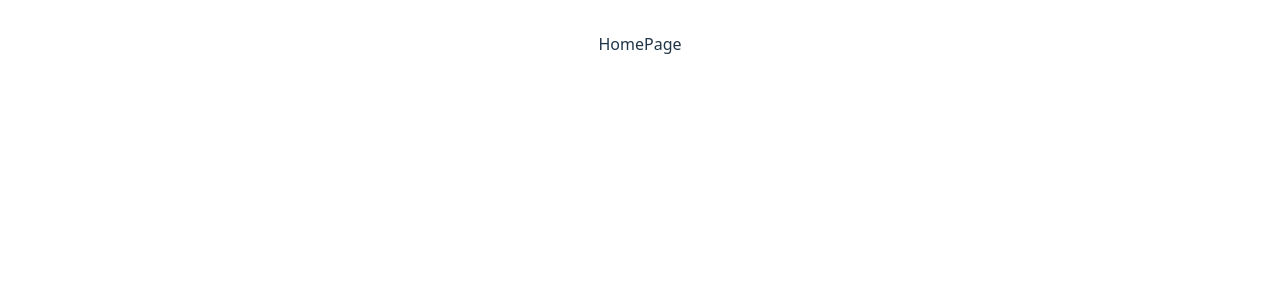
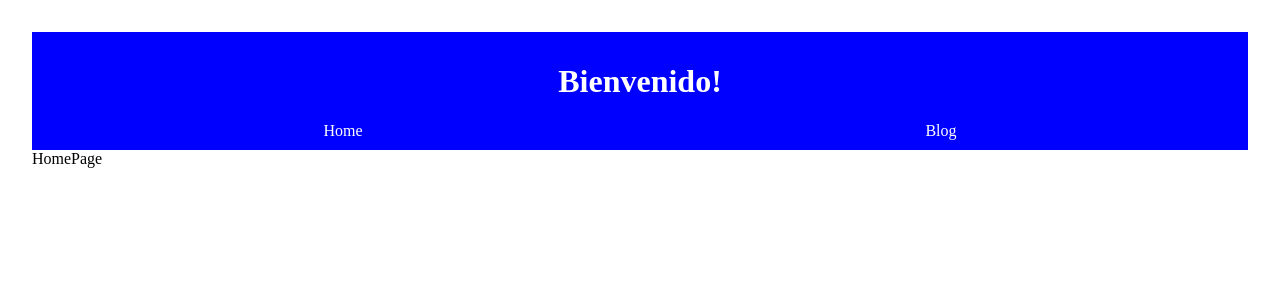
Before and after one commit to ymontenegr/prueba-paginas, a React (Vite) app: page / in a window 1280 px wide. Shown: the top 300 px of the page. Built offline with nearby package versions, Linux system fonts and the light colour scheme.

Commit message:
Creacion header con enlaces para moverse entre las paginas, funciona bien

```diff
--- /dev/null
+++ b/src/components/HeaderComponent.css
@@ -0,0 +1,19 @@
+.header {
+    background-color: blue;
+    color: white;
+    padding: 10px;
+
+    .title {
+        text-align: center;
+    }
+
+    .link-list {
+        display: flex;
+        justify-content: space-around;
+
+        .link {
+            color: white;
+            text-decoration: none;
+        }
+    }
+}
--- /dev/null
+++ b/src/components/HeaderComponent.jsx
@@ -0,0 +1,22 @@
+import { Link } from "react-router-dom";
+import "./HeaderComponent.css";
+
+function HeaderComponent() {
+  return (
+    <header className='header'>
+        <h1 className="title">Bienvenido!</h1>
+        <nav>
+            <ul className="link-list">
+                <li>
+                    <Link className="link" to="/">Home</Link>
+                </li>
+                <li>
+                    <Link className="link" to="/blog">Blog</Link>
+                </li>
+            </ul>
+        </nav>
+    </header>
+  )
+}
+
+export default HeaderComponent
--- a/src/index.css
+++ b/src/index.css
@@ -1,67 +1,9 @@
-:root {
-  font-family: system-ui, Avenir, Helvetica, Arial, sans-serif;
-  line-height: 1.5;
-  font-weight: 400;
-
-  color-scheme: light dark;
-  color: rgba(255, 255, 255, 0.87);
-  background-color: #242424;
-
-  font-synthesis: none;
-  text-rendering: optimizeLegibility;
-  -webkit-font-smoothing: antialiased;
-  -moz-osx-font-smoothing: grayscale;
+body {
+  margin: 0;
 }
 
-a {
-  font-weight: 500;
-  color: #646cff;
-  text-decoration: inherit;
+ul {
+  list-style: none;
+  margin: 0;
+  padding: 0;
 }
-a:hover {
-  color: #535bf2;
-}
-
-body {
-  margin: 0;
-  display: flex;
-  min-width: 320px;
-  min-height: 100vh;
-}
-
-h1 {
-  font-size: 3.2em;
-  line-height: 1.1;
-}
-
-button {
-  border-radius: 8px;
-  border: 1px solid transparent;
-  padding: 0.6em 1.2em;
-  font-size: 1em;
-  font-weight: 500;
-  font-family: inherit;
-  background-color: #1a1a1a;
-  cursor: pointer;
-  transition: border-color 0.25s;
-}
-button:hover {
-  border-color: #646cff;
-}
-button:focus,
-button:focus-visible {
-  outline: 4px auto -webkit-focus-ring-color;
-}
-
-@media (prefers-color-scheme: light) {
-  :root {
-    color: #213547;
-    background-color: #ffffff;
-  }
-  a:hover {
-    color: #747bff;
-  }
-  button {
-    background-color: #f9f9f9;
-  }
-}
--- a/src/pages/BlogPage.jsx
+++ b/src/pages/BlogPage.jsx
@@ -1,8 +1,12 @@
+import HeaderComponent from "../components/HeaderComponent"
 
 
 function BlogPage() {
   return (
-    <div>BlogPage</div>
+    <>
+      <HeaderComponent></HeaderComponent>
+      <div>BlogPage</div>
+    </>
   )
 }
 
--- a/src/pages/HomePage.jsx
+++ b/src/pages/HomePage.jsx
@@ -1,8 +1,12 @@
+import HeaderComponent from "../components/HeaderComponent"
 
 
 function HomePage() {
   return (
-    <div>HomePage</div>
+    <>
+      <HeaderComponent></HeaderComponent>
+      <div>HomePage</div>
+    </>
   )
 }
 
```
